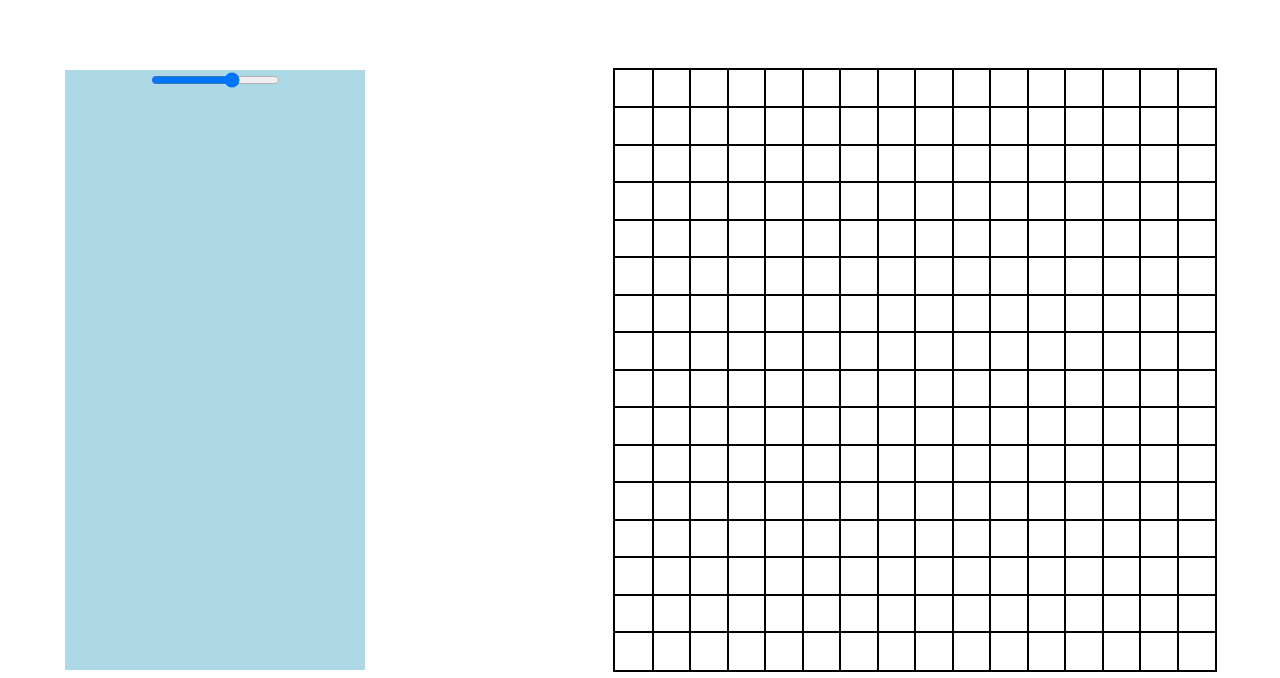
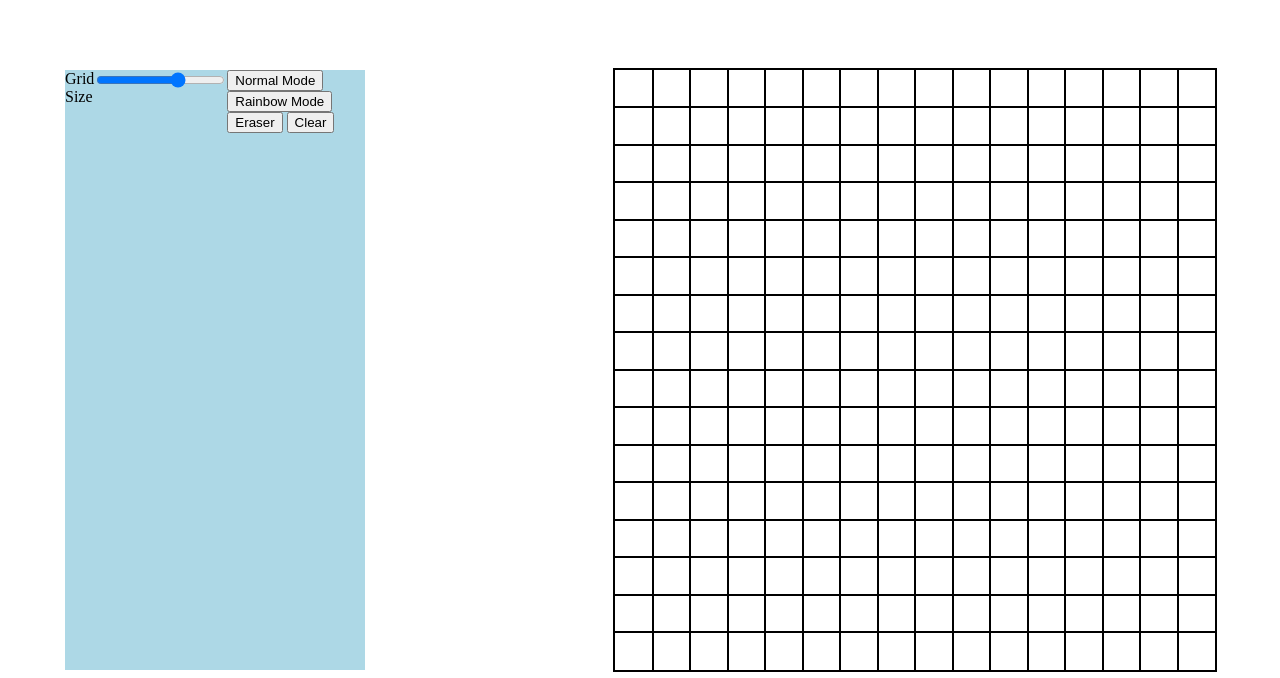
Before and after one commit to Wolflington/etch-a-sketch, a plain HTML site: page index.html in a window 1280 px wide. Shown: the part 122-800 px from the top of the page. Drawn offline with Linux system fonts and the light colour scheme.

Commit message:
Change the div classes in modes into buttons

```diff
--- a/index.html
+++ b/index.html
@@ -15,9 +15,17 @@
     <main>
         <div class = 'main-body'>
             <div class = "slidercontainer">
-                <input type= 'range' min = '1' max = '24' value = '16' class = 'slider' id = 'range'>
-            </div>
-
+                <div class="text">Grid Size</div>
+                <div class = 'input'>
+                    <input type= 'range' min = '1' max = '24' value = '16' class = 'slider' id = 'range'>
+                </div>
+                <div class = modes>
+                    <button class = 'normal-mode'>Normal Mode</button>
+                    <button class= 'rainbow-mode'>Rainbow Mode</button>
+                    <button class = 'eraser'>Eraser</button>
+                    <button class = 'clear'>Clear</button>
+                </div>
+                </div>
             <div class = 'grid-container'></div>
         </div>
     </main>
```
